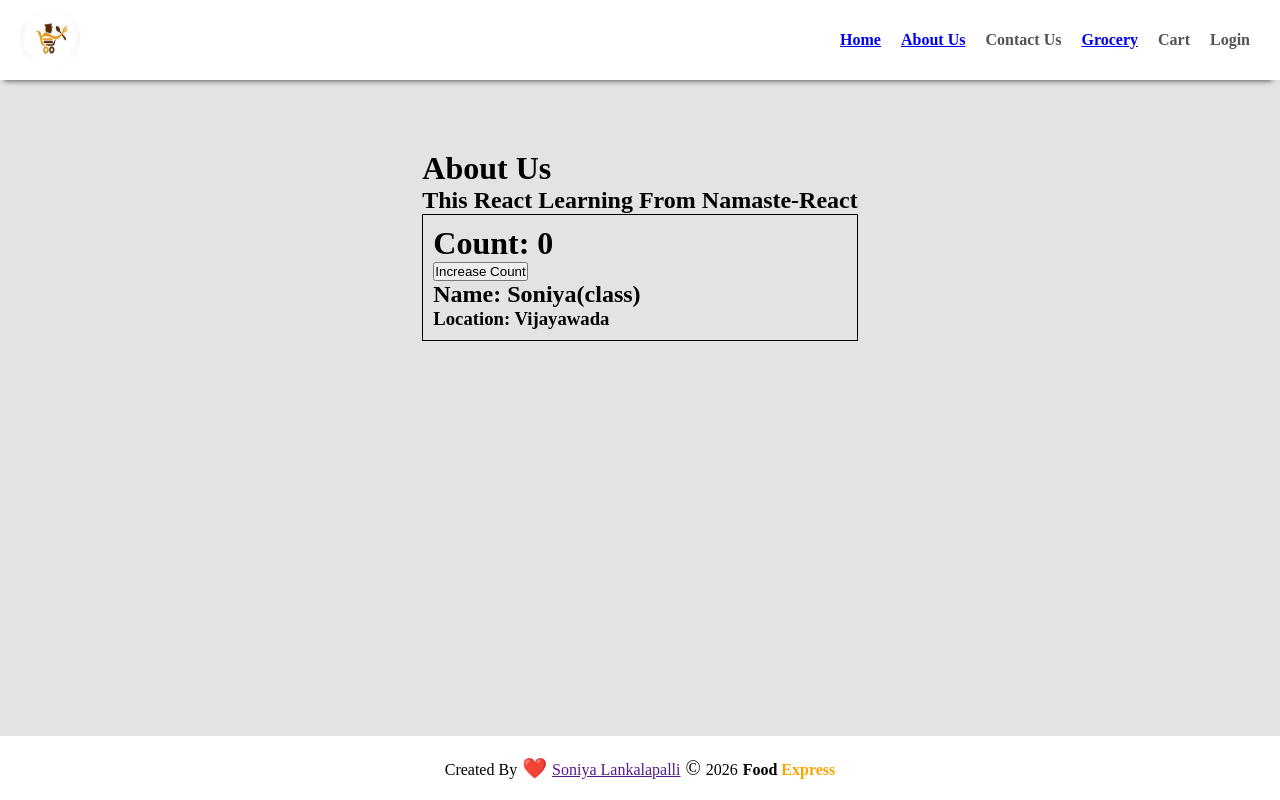
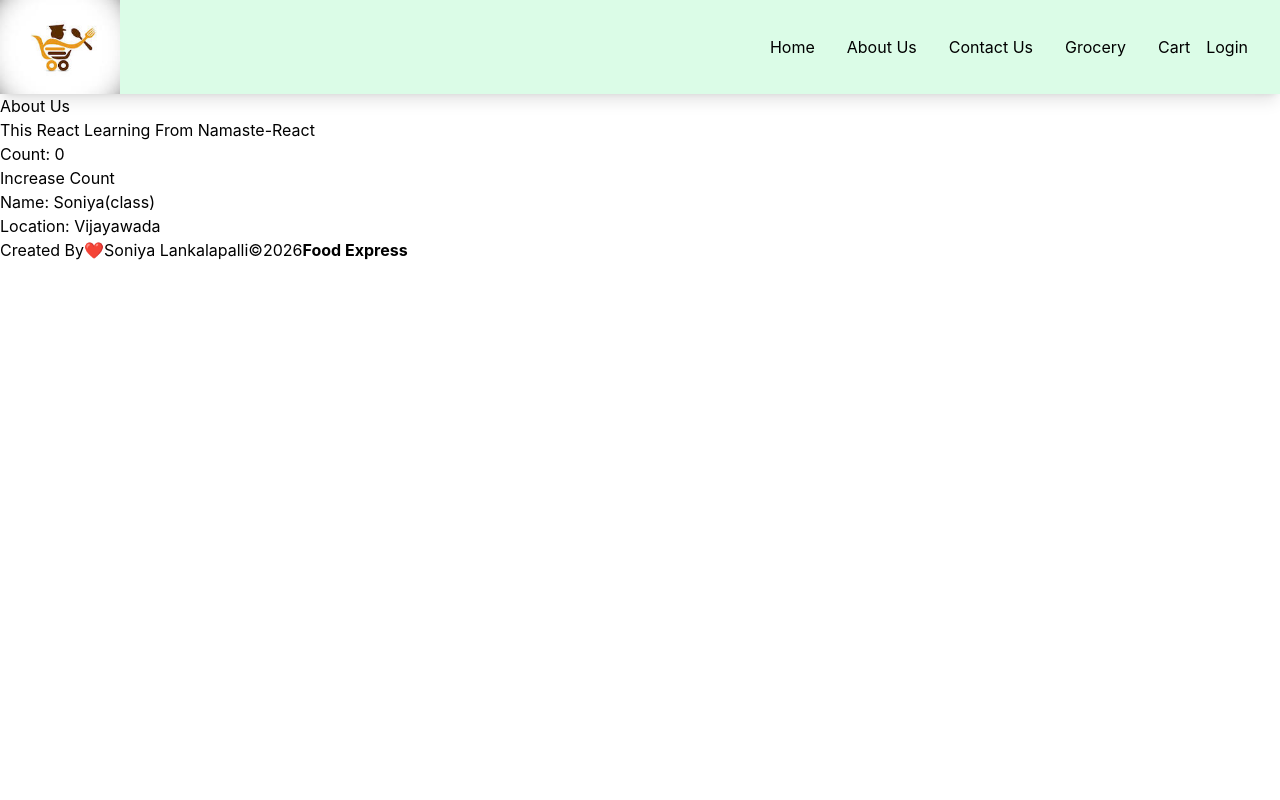
Before and after one commit to SoniyaLankalapalli07/Namaste-React, a React (Vite) app: page /about in a window 1280 px wide. Built offline with nearby package versions, Linux system fonts and the light colour scheme.

Commit message:
episode-10

```diff
--- a/index.css
+++ b/index.css
@@ -1,282 +1 @@
-/* Select all CSS */
-* {
-  margin: 0;
-  padding: 0;
-  box-sizing: border-box;
-  overflow-x: hidden;
-}
-
-/* CSS for scroll-bar */
-/* width */
-::-webkit-scrollbar {
-  width: 7px;
-}
-
-/* Track */
-::-webkit-scrollbar-track {
-  background: #f1f1f1;
-  border-radius: 10px;
-}
-
-/* Handle */
-::-webkit-scrollbar-thumb {
-  background: #888;
-}
-
-/* Handle on hover */
-::-webkit-scrollbar-thumb:hover {
-  background: #555;
-}
-
-body {
-  background-color: #e4e3e3;
-}
-
-.about {
-  position: relative;
-  top: 150px;
-}
-/* create global variable with :root selector */
-:root {
-  --header-bg-color: rgb(255, 255, 255);
-  --footer-bg-color: rgb(255, 255, 255);
-  --body-bg-color: #e3e3e3;
-  --text-color: #000;
-  --green: #00ad1d;
-  --orange: #ffa500;
-  --red: #ff0000;
-  --box-shadow: 0 0 10px rgba(216, 215, 215, 0.1);
-  --border-radius: 10px;
-  --light-text-color: #545454;
-  --white: #fff;
-}
-
-.app {
-  width: 100%;
-  display: flex;
-  flex-direction: column;
-  justify-content: space-between;
-  align-items: center;
-  min-height: 100vh;
-}
-
-/* Restaurant Header CSS */
-.header {
-  display: flex;
-  justify-content: space-between;
-  align-items: center;
-  width: 100vw;
-  height: 80px;
-  background-color: var(--header-bg-color);
-  box-shadow: -2px 7px 5px -6px rgba(0, 0, 0, 0.61);
-  color: var(--light-text-color);
-  font-weight: bold;
-  position: fixed;
-  top: 0;
-  left: 0;
-  z-index: 999;
-  overflow-y: hidden;
-  padding: 0px 20px;
-}
-
-.logo {
-  width: 60px;
-  height: 60px;
-  border-radius: 50%;
-  cursor: pointer;
-}
-
-.nav-items > ul {
-  list-style-type: none;
-  display: flex;
-  align-items: center;
-  justify-content: space-between;
-}
-
-.nav-items > ul > li, .login {
-  padding: 10px;
-  cursor: pointer;
-}
-
-.nav-items > ul > li:hover, .login:hover {
-  background-color: var(--orange);
-  border-radius: 5px;
-  cursor: pointer;
-  color: var(--white);
-}
-
-.login {
-  border: none;
-  background-color: transparent;
-  color: var(--light-text-color);
-  font-size: 16px;
-  font-weight: bold;
-  font-family: 'Times New Roman', Times, serif;
-}
-
-/* Restaurant Body CSS */
-.body {
-  width: 100%;
-  display: flex;
-  flex-direction: column;
-  align-items: center;
-  margin-top: 120px;
-  transition: 0.3s;
-}
-
-.restaurant-container,
-.shimmer-container {
-  width: 85%;
-  display: flex;
-  flex-wrap: wrap;
-  justify-content: center;
-  align-items: center;
-  column-gap: 2%;
-  row-gap: 20px;
-}
-
-.shimmer-container {
-  margin-top: 120px;
-}
-
-.restaurant-card,
-.shimmer-card {
-  width: 250px;
-  height: 300px;
-  background-color: #fff;
-  border-radius: var(--border-radius);
-  box-shadow: var(--box-shadow);
-  cursor: pointer;
-}
-
-.shimmer-card {
-  background-color: #cecccc;
-}
-
-.restaurant-card:hover {
-  transform: scale(0.99);
-}
-
-.search-box {
-  width: 50%;
-  display: flex;
-  justify-content: space-between;
-  align-items: center;
-  margin-bottom: 30px;
-  border: 1px solid var(--orange);
-  border-radius: var(--border-radius);
-}
-
-.shimmer-search-box {
-  width: 50%;
-  height: 50px;
-  background-color: #cecccc;
-  border-radius: var(--border-radius);
-  margin-bottom: 30px;
-}
-
-.search-box > input {
-  padding: 10px;
-  font-size: 1.2rem;
-  outline: none;
-  border: none;
-  background-color: transparent;
-  width: 90%;
-}
-
-.search-box > .search {
-  font-size: 1.2rem;
-  color: white;
-  background-color: var(--orange);
-  cursor: pointer;
-  border-radius: 0px var(--border-radius) var(--border-radius) 0px;
-  border: none;
-  padding: 10px;
-}
-
-.search-box > .search:hover {
-  background-color: tomato;
-  transition: 0.3s;
-}
-
-.search {
-  padding: 10px;
-}
-
-.restaurant-logo {
-  width: 100%;
-  height: 65%;
-  border-radius: var(--border-radius) var(--border-radius) 0px 0px;
-  box-shadow: 0px 0px 10px rgba(0, 0, 0, 0.1);
-}
-
-.restaurant-details {
-  height: fit-content;
-  padding: 0px 10px;
-  overflow: hidden;
-  font-size: 15px;
-}
-
-.restaurant-name {
-  font-weight: 700;
-  margin: 5px 0px;
-}
-
-.esa-rating {
-  display: flex;
-  align-items: center;
-  justify-content: space-between;
-  margin: 5px 0px;
-  margin-right: 10px;
-  color: rgb(84, 84, 84);
-}
-
-.rating {
-  display: flex;
-  align-items: center;
-}
-
-.rating-logo {
-  color: white;
-  width: 18px;
-  height: 18px;
-  border-radius: 50%;
-  padding: 2px;
-  margin-right: 3px;
-}
-
-.cousine,
-.location {
-  color: #828080;
-  font-weight: 500;
-  font-size: 16px;
-  padding-bottom: 5px;
-}
-
-/* Footer CSS */
-.footer {
-  width: 100%;
-  text-align: center;
-  padding: 20px;
-  margin-top: 30px;
-  background-color: var(--footer-bg-color);
-  box-shadow: -2px 7px 5px -6px rgba(0, 0, 0, 0.61);
-}
-
-.footer > strong {
-  padding-left: 5px;
-}
-
-.footer > span {
-  margin: 0px 5px;
-  font-size: 20px;
-}
-
-.footer > strong > span {
-  color: var(--orange);
-}
-
-.user-card {
-  padding: 10px;
-  border: 1px solid black;
-}
+@import "tailwindcss";
--- a/package.json
+++ b/package.json
@@ -26,9 +26,11 @@
     "parcel": "^2.16.4"
   },
   "dependencies": {
+    "@tailwindcss/postcss": "^4.3.0",
     "react": "^19.2.5",
     "react-dom": "^19.2.5",
-    "react-router-dom": "^7.15.1"
+    "react-router-dom": "^7.15.1",
+    "tailwindcss": "^4.3.0"
   },
   "browserslist": [
     "last 2 versions "
--- a/src/components/Body.js
+++ b/src/components/Body.js
@@ -52,19 +52,20 @@ const Body = () => {
     <Shimmer />
   ) : (
     <div className="body">
-      <div className="search-box">
+      <div className="search m-4 p-4 ">
         <input
+          className="border border-solid border-black m-4"
           type="text"
           value={searchRestaurant}
           onChange={(e) => setSearchRestaurant(e.target.value)}
           placeholder="search a restaurant you want..."
         />
-        <button className="search" onClick={handleSearch}>
+        <button className="px-4  bg-green-100" onClick={handleSearch}>
           Search
         </button>
       </div>
 
-      <div className="restaurant-container">
+      <div className="flex flex-wrap">
         {filteredRestaurants.length !== 0 ? (
           filteredRestaurants.map((restaurant) => (
             <Link key={restaurant?.info?.id} to={"/restaurants/" + restaurant?.info?.id}><RestaurantCard  resData={restaurant}/></Link>
--- a/src/components/Header.js
+++ b/src/components/Header.js
@@ -5,17 +5,17 @@ import { Link } from "react-router";
 export const Header = () => {
     const [btnName, setBtnName]=useState("Login");
   return (
-    <div className="header">
+    <div className="flex justify-between bg-pink-100 shadow-lg sm:bg-yellow-100 lg:bg-green-100">
       <div className="logo-container">
-        <img className="logo" src={LOGO_URL} alt="Food App Logo" />
+        <img className="w-30" src={LOGO_URL} alt="Food App Logo" />
       </div>
-      <div className="nav-items">
-        <ul>
-          <li><Link to="/">Home</Link></li>
-          <li><Link to="/about">About Us</Link></li>
-          <li>Contact Us</li>
-          <li><Link to={"/grocery"}>Grocery</Link></li>
-          <li>Cart</li>
+      <div className="flex items-center">
+        <ul className="p-4 flex m-4">
+          <li className="px-4"><Link to="/">Home</Link></li>
+          <li className="px-4"><Link to="/about">About Us</Link></li>
+          <li className="px-4">Contact Us</li>
+          <li className="px-4"><Link to={"/grocery"}>Grocery</Link></li>
+          <li className="px-4">Cart</li>
           <button className="login" onClick={()=>btnName == "Login"?setBtnName("Logout"):setBtnName("Login")}>{btnName}</button>
         </ul>
       </div>
--- a/src/components/RestaurantCard.js
+++ b/src/components/RestaurantCard.js
@@ -13,17 +13,17 @@ const RestaurantCard = (props) => {
   } = resData?.info;
 
   return (
-    <div className="restaurant-card">
+    <div className="m-4 p-4 w-65 bg-gray-100 rounded-lg hover:bg-gray-200">
       <img
         src={
           CDN_URL +
           cloudinaryImageId
         }
         alt={name}
-        className="restaurant-logo"
+        className="rounded-lg"
       />
       <div className="restaurant-details">
-        <h3 className="restaurant-name">
+        <h3 className="font-bold py-3 text-lg">
           {name.slice(0, 22)}
           {name.length > 22 ? "..." : ""}
         </h3>
```
Also changed, not shown: .postcssrc (added), 1 other file (tests, documents, lock files or other folders).
